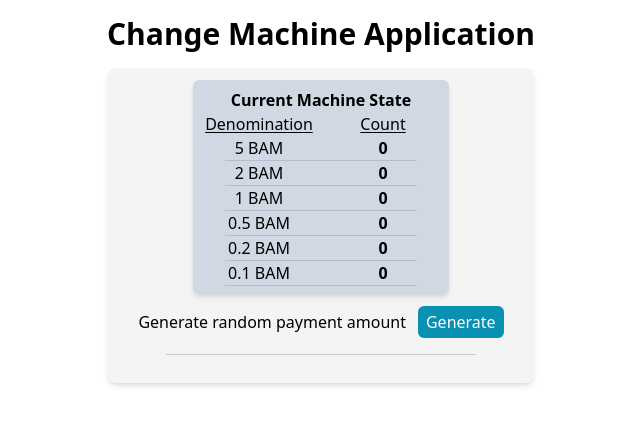
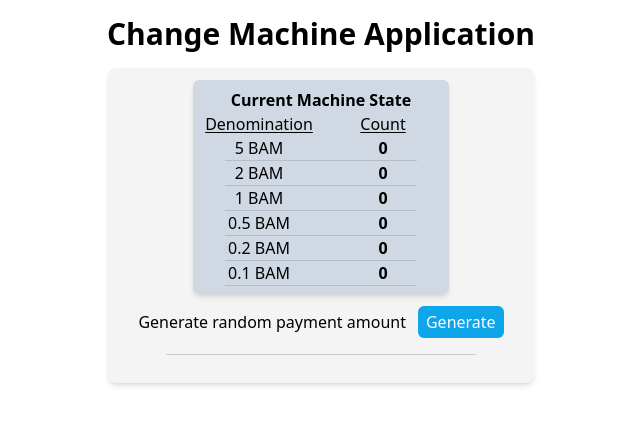
Before and after one commit to flppht/change-machine, a React (Create React App) app: page / in a window 1280 px wide. Both pictures are taken after a click on the button "Initialize machine". Shown: the top 424 px of the page, without its empty margins (319-959 px from the left). Built offline with nearby package versions, Linux system fonts and the light colour scheme.

Commit message:
added hovering style to buttons

```diff
--- a/src/components/MachineInitForm.tsx
+++ b/src/components/MachineInitForm.tsx
@@ -69,7 +69,7 @@ const MachineInitForm = ({ onMachineInit }: Props) => {
                     ))}
                   <button
                     type="submit"
-                    className="bg-slate-500 rounded-md p-2 text-white mt-4"
+                    className="bg-slate-500 rounded-md p-2 text-white mt-4 hover:bg-slate-600"
                   >
                     Initialize machine
                   </button>
--- a/src/components/Payment.tsx
+++ b/src/components/Payment.tsx
@@ -32,7 +32,7 @@ const Payment = () => {
         <button
           type="button"
           onClick={generatePayment}
-          className="bg-cyan-600 rounded-md px-2 py-1 text-white"
+          className="bg-sky-500 rounded-md px-2 py-1 text-white hover:bg-sky-600"
         >
           Generate
         </button>
```
